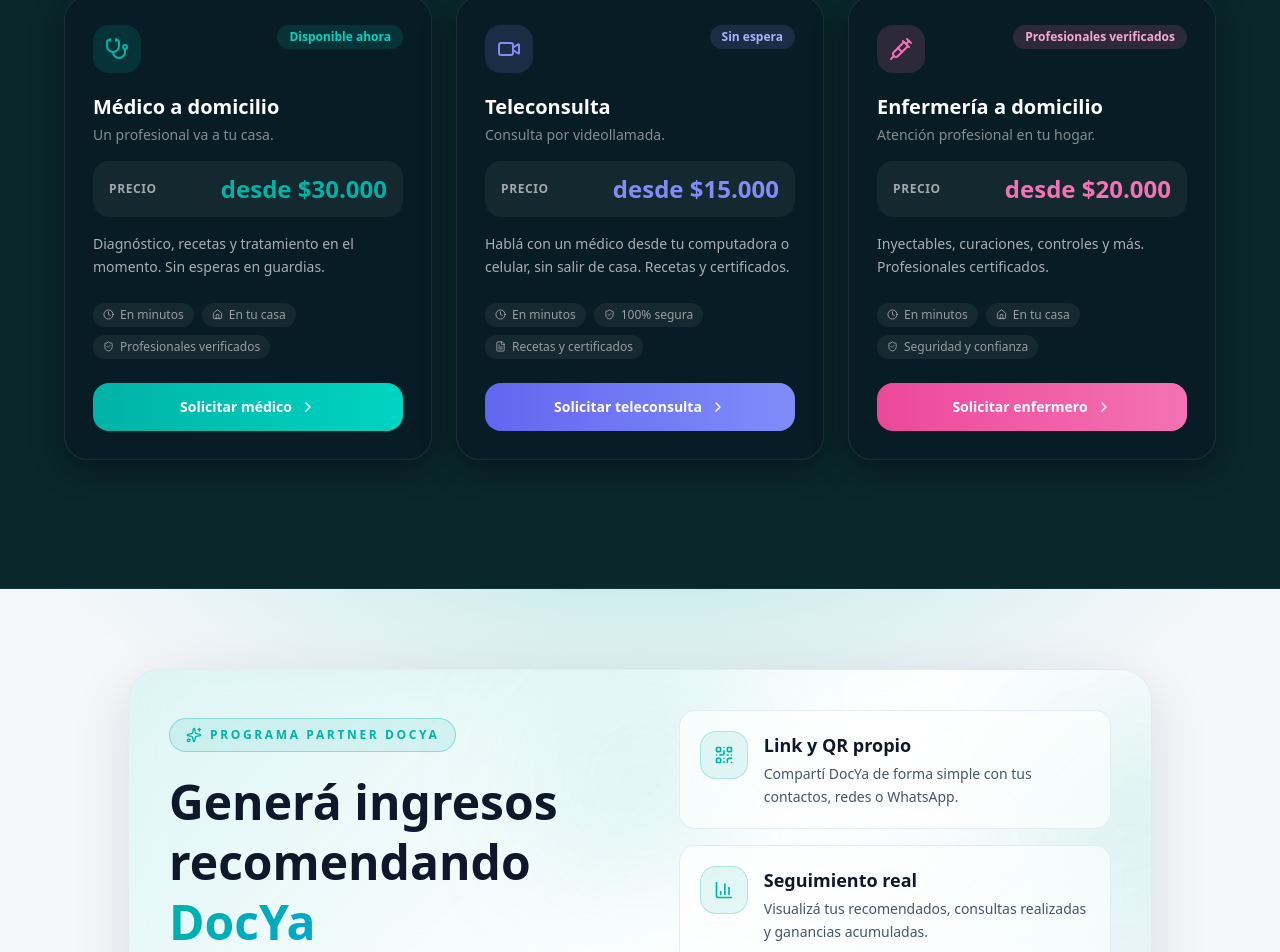
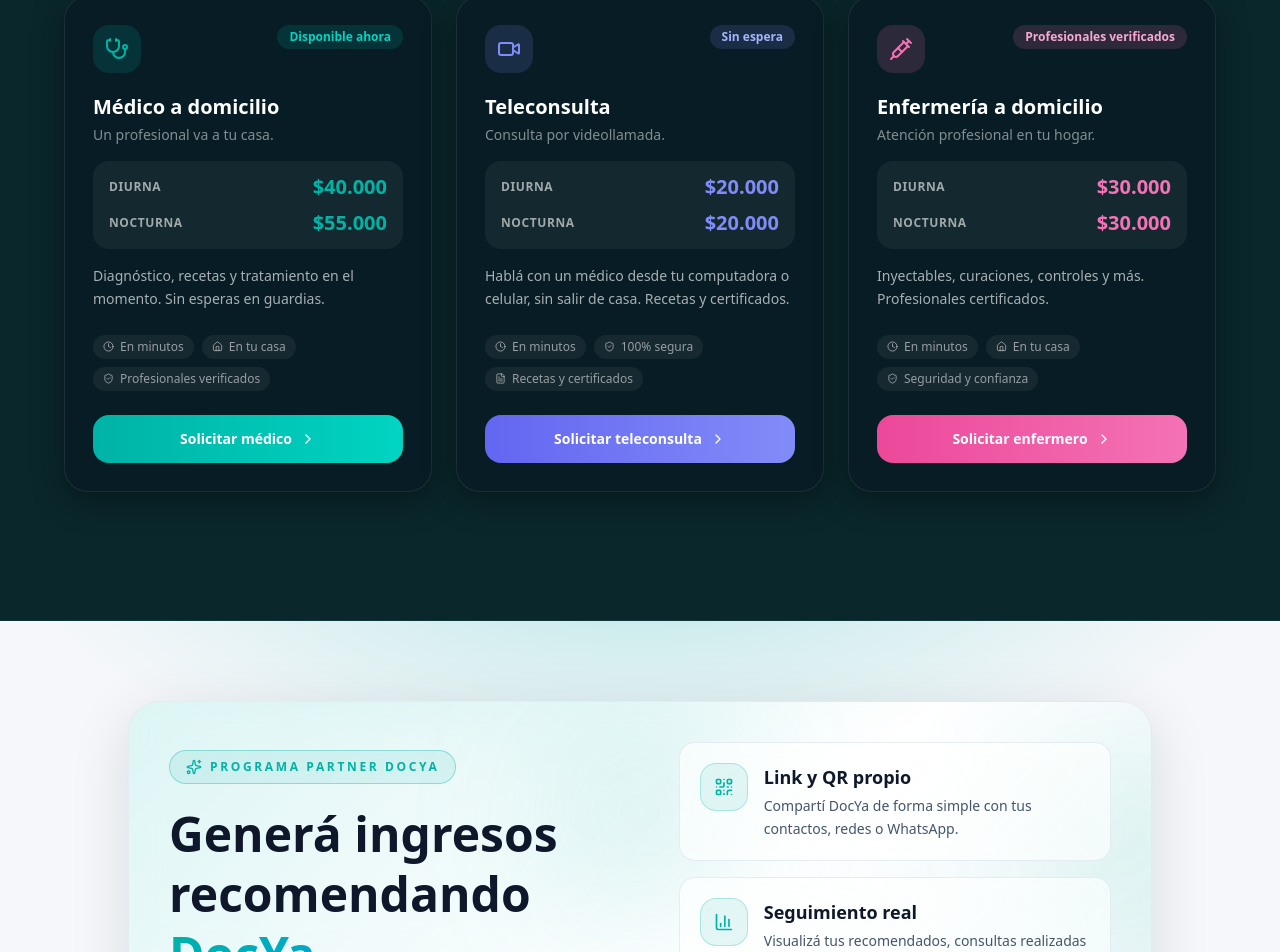
Before and after one commit to facu1391/DocYA, a Next.js app: page / in a window 1280 px wide. Shown: the part 8933-9885 px from the top of the page. Built offline with nearby package versions, Linux system fonts and the light colour scheme; no server answers.

Commit message:
Mostrar tarifas diurna y nocturna en landing

```diff
--- a/src/components/landing-public/nueva-landing/PreciosSection.tsx
+++ b/src/components/landing-public/nueva-landing/PreciosSection.tsx
@@ -3,39 +3,39 @@ import Link from "next/link";
 import { Stethoscope, Video, Syringe, Clock, Home, ShieldCheck, FileText, ChevronRight } from "lucide-react";
 import ScrollReveal from "./ScrollReveal";
 
-type TarifaResponse = { monto: number; tipo: string };
+type TarifaResponse = { monto: number; tipo: string; activa?: boolean };
 
-async function getTarifa(endpoint: string): Promise<TarifaResponse | null> {
+async function getTarifas(): Promise<Record<string, TarifaResponse>> {
   const baseUrl = process.env.NEXT_PUBLIC_API_BASE || process.env.NEXT_PUBLIC_API_URL || "";
-  if (!baseUrl) return null;
+  if (!baseUrl) return {};
   const controller = new AbortController();
   const timeout = setTimeout(() => controller.abort(), 5000);
   try {
-    const res = await fetch(`${baseUrl.replace(/\/$/, "")}${endpoint}`, {
+    const res = await fetch(`${baseUrl.replace(/\/$/, "")}/admin/tarifas`, {
       next: { revalidate: 300 },
       signal: controller.signal,
     });
-    if (!res.ok) return null;
-    const data = (await res.json()) as TarifaResponse;
-    if (typeof data?.monto !== "number") return null;
-    return data;
+    if (!res.ok) return {};
+    const data = (await res.json()) as TarifaResponse[];
+    return data.reduce<Record<string, TarifaResponse>>((acc, tarifa) => {
+      if (tarifa?.tipo && typeof tarifa.monto === "number" && tarifa.activa !== false) {
+        acc[tarifa.tipo] = tarifa;
+      }
+      return acc;
+    }, {});
   } catch {
-    return null;
+    return {};
   } finally {
     clearTimeout(timeout);
   }
 }
 
-function formatPrecio(tarifa: TarifaResponse | null, fallback: string) {
+function formatPrecio(tarifa: TarifaResponse | undefined, fallback: string) {
   return tarifa ? `$${Number(tarifa.monto).toLocaleString("es-AR")}` : fallback;
 }
 
 export default async function PreciosSection() {
-  const [tarifaMedico, tarifaEnfermero, tarifaTeleconsulta] = await Promise.all([
-    getTarifa("/tarifas/consulta-medico"),
-    getTarifa("/tarifas/consulta-enfermero"),
-    getTarifa("/tarifas/teleconsulta"),
-  ]);
+  const tarifas = await getTarifas();
 
   const servicios = [
     {
@@ -43,7 +43,10 @@ export default async function PreciosSection() {
       badge: "Disponible ahora",
       titulo: "Médico a domicilio",
       subtitulo: "Un profesional va a tu casa.",
-      precio: formatPrecio(tarifaMedico, "desde $30.000"),
+      precios: [
+        { label: "Diurna", value: formatPrecio(tarifas.diurna, "$40.000") },
+        { label: "Nocturna", value: formatPrecio(tarifas.nocturna, "$55.000") },
+      ],
       descripcion: "Diagnóstico, recetas y tratamiento en el momento. Sin esperas en guardias.",
       chips: [
         { icon: Clock, label: "En minutos" },
@@ -63,7 +66,10 @@ export default async function PreciosSection() {
       badge: "Sin espera",
       titulo: "Teleconsulta",
       subtitulo: "Consulta por videollamada.",
-      precio: formatPrecio(tarifaTeleconsulta, "desde $15.000"),
+      precios: [
+        { label: "Diurna", value: formatPrecio(tarifas.teleconsulta_diurna, "$20.000") },
+        { label: "Nocturna", value: formatPrecio(tarifas.teleconsulta_nocturna, "$20.000") },
+      ],
       descripcion: "Hablá con un médico desde tu computadora o celular, sin salir de casa. Recetas y certificados.",
       chips: [
         { icon: Clock, label: "En minutos" },
@@ -83,7 +89,10 @@ export default async function PreciosSection() {
       badge: "Profesionales verificados",
       titulo: "Enfermería a domicilio",
       subtitulo: "Atención profesional en tu hogar.",
-      precio: formatPrecio(tarifaEnfermero, "desde $20.000"),
+      precios: [
+        { label: "Diurna", value: formatPrecio(tarifas.diurna_enfermero, "$30.000") },
+        { label: "Nocturna", value: formatPrecio(tarifas.nocturna_enfermero, "$30.000") },
+      ],
       descripcion: "Inyectables, curaciones, controles y más. Profesionales certificados.",
       chips: [
         { icon: Clock, label: "En minutos" },
@@ -119,7 +128,7 @@ export default async function PreciosSection() {
         <div className="grid grid-cols-1 md:grid-cols-3 gap-6">
           {servicios.map(
             (
-              { icon: Icon, badge, titulo, subtitulo, precio, descripcion, chips, cta, href,
+              { icon: Icon, badge, titulo, subtitulo, precios, descripcion, chips, cta, href,
                 color, btnGradient, iconBg, badgeBg, badgeColor },
               i
             ) => (
@@ -156,15 +165,19 @@ export default async function PreciosSection() {
 
                   {/* Fila de precio */}
                   <div
-                    className="flex items-center justify-between rounded-2xl px-4 py-3 mb-4"
+                    className="rounded-2xl px-4 py-3 mb-4 space-y-2"
                     style={{ background: "rgba(255,255,255,0.05)" }}
                   >
-                    <span className="text-xs font-bold uppercase tracking-wider text-white/60">
-                      Precio
-                    </span>
-                    <span className="text-2xl font-black" style={{ color }}>
-                      {precio}
-                    </span>
+                    {precios.map(({ label, value }) => (
+                      <div key={label} className="flex items-center justify-between gap-3">
+                        <span className="text-xs font-bold uppercase tracking-wider text-white/60">
+                          {label}
+                        </span>
+                        <span className="text-xl font-black" style={{ color }}>
+                          {value}
+                        </span>
+                      </div>
+                    ))}
                   </div>
 
                   {/* Descripción */}
```
